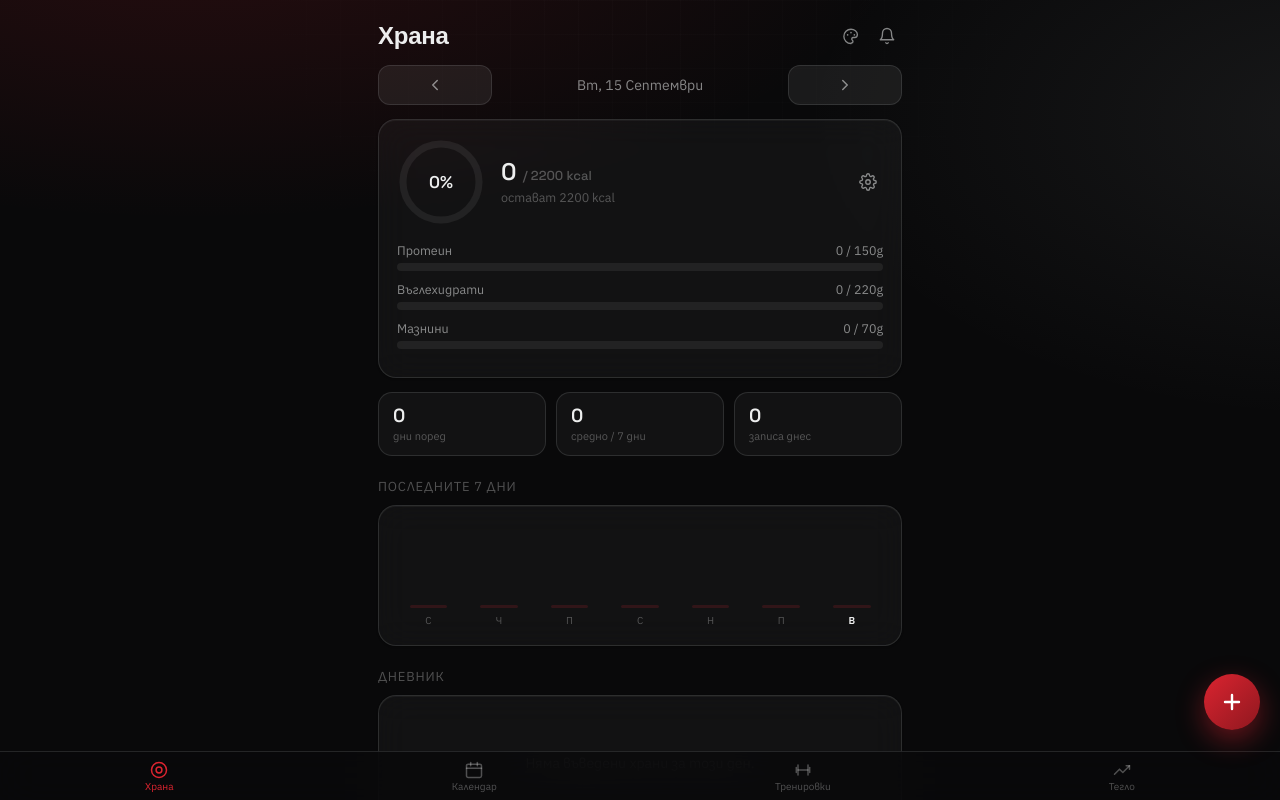
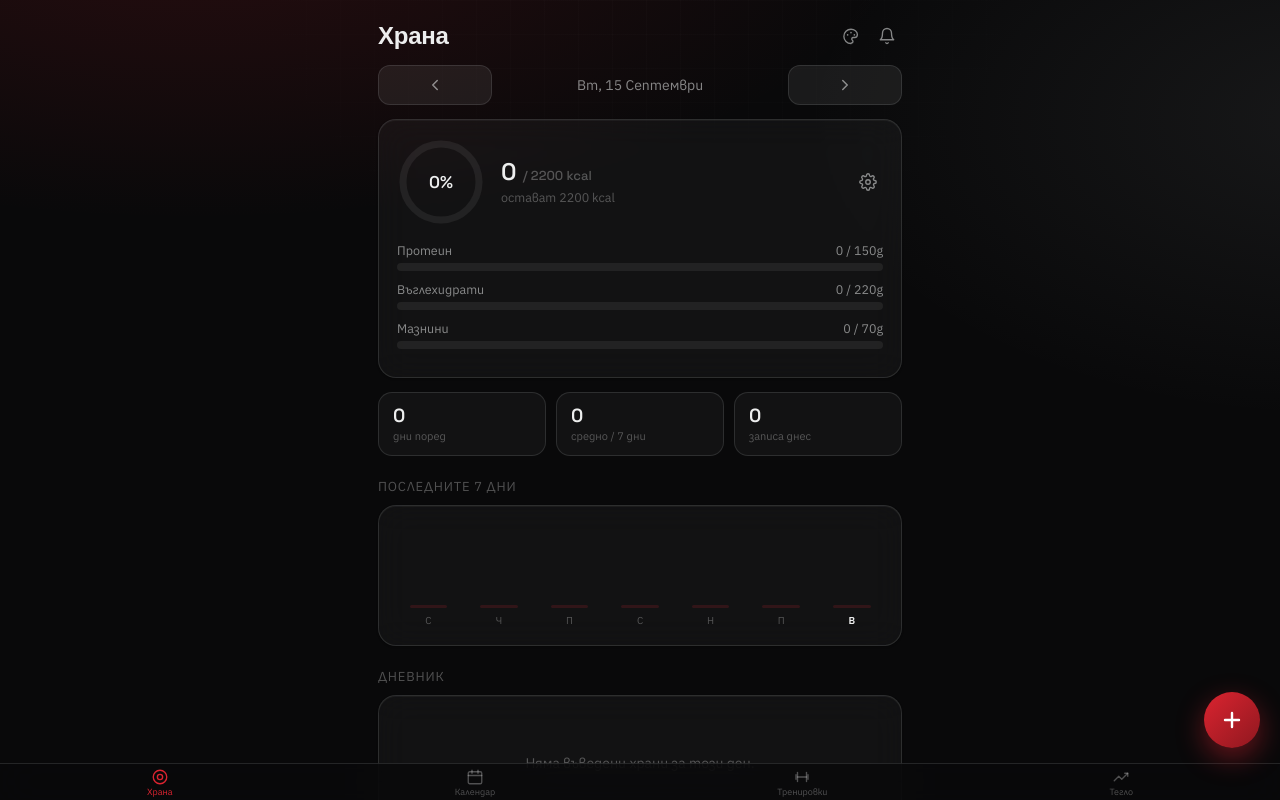
Before and after one commit to velislavgnikolov/fitness-tracker, a plain HTML site: page index.html in a window 1280 px wide. Both pictures are taken after a click on the button "Храна". Drawn offline with Linux system fonts and the light colour scheme.

Commit message:
Shrink tab bar to a minimal height and give time inputs a fixed, narrower width
Co-Authored-By: Claude Sonnet 5 <noreply@anthropic.com>

```diff
--- a/css/style.css
+++ b/css/style.css
@@ -77,7 +77,7 @@ h1, h2, h3, .display {
 }
 
 #view-root {
-  padding: calc(20px + var(--safe-top)) 18px 88px;
+  padding: calc(20px + var(--safe-top)) 18px 68px;
   max-width: 560px;
   margin: 0 auto;
   min-height: 100vh;
@@ -157,6 +157,11 @@ input[type="text"], input[type="number"], input[type="date"], input[type="time"]
 input:focus, select:focus, textarea:focus { border-color: var(--accent); }
 ::placeholder { color: var(--text-faint); }
 
+input[type="time"] {
+  width: 160px;
+  max-width: 80%;
+}
+
 .field { display: flex; flex-direction: column; gap: 6px; margin-bottom: 12px; min-width: 0; }
 .field label { font-size: 13px; color: var(--text-dim); }
 .row { display: flex; gap: 10px; min-width: 0; }
@@ -168,7 +173,7 @@ input:focus, select:focus, textarea:focus { border-color: var(--accent); }
   bottom: 0; left: 0; right: 0;
   display: flex;
   justify-content: space-around;
-  padding: 4px 6px calc(4px + var(--safe-bottom));
+  padding: 2px 6px calc(2px + var(--safe-bottom));
   background: rgba(9,9,10,0.8);
   backdrop-filter: blur(20px);
   border-top: 1px solid var(--border);
@@ -179,19 +184,19 @@ input:focus, select:focus, textarea:focus { border-color: var(--accent); }
   flex-direction: column;
   align-items: center;
   justify-content: center;
-  gap: 2px;
+  gap: 1px;
   background: none;
   border: none;
   color: var(--text-faint);
   font-family: 'IBM Plex Sans', sans-serif;
-  font-size: 10px;
-  padding: 4px 14px;
-  border-radius: 12px;
+  font-size: 9px;
+  padding: 2px 14px;
+  border-radius: 10px;
   cursor: pointer;
   line-height: 1;
 }
 .tab-btn.active { color: var(--accent); }
-.tab-btn svg { width: 20px; height: 20px; display: block; }
+.tab-btn svg { width: 18px; height: 18px; display: block; }
 
 /* progress bars */
 .progress-track {
@@ -317,7 +322,7 @@ input:focus, select:focus, textarea:focus { border-color: var(--accent); }
 .fab {
   position: fixed;
   right: 20px;
-  bottom: calc(70px + var(--safe-bottom));
+  bottom: calc(52px + var(--safe-bottom));
   width: 56px; height: 56px;
   border-radius: 50%;
   background: linear-gradient(135deg, var(--accent), var(--accent-dark));
```
